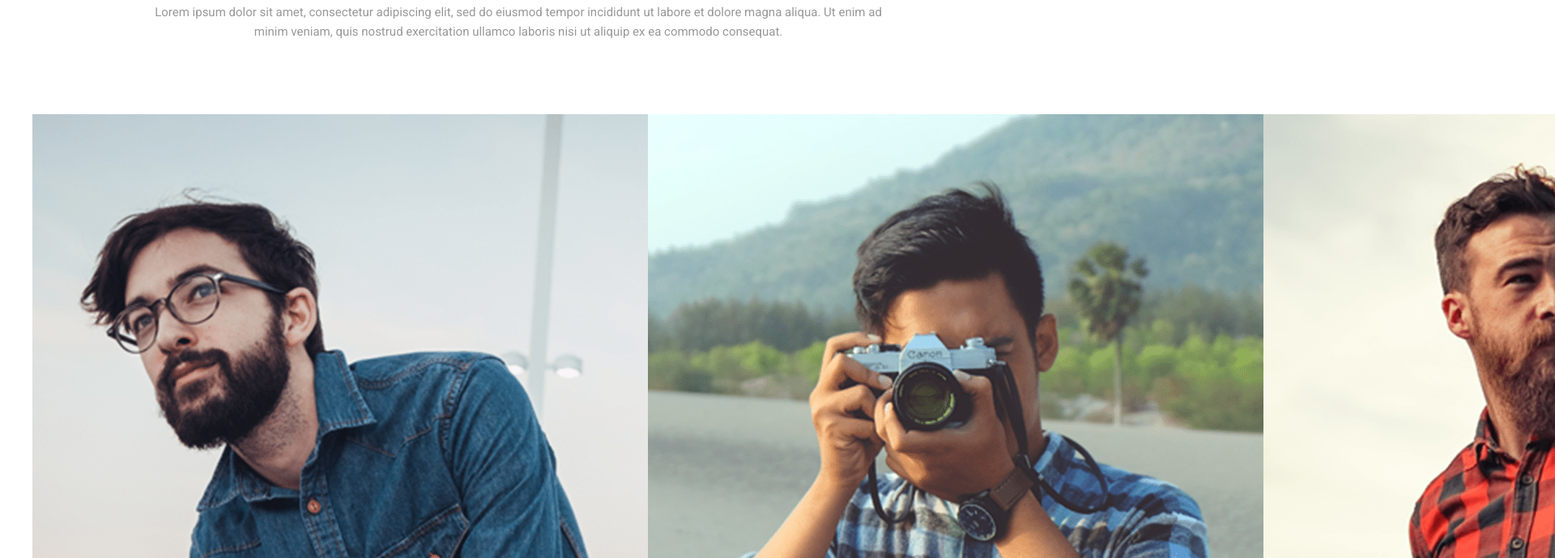
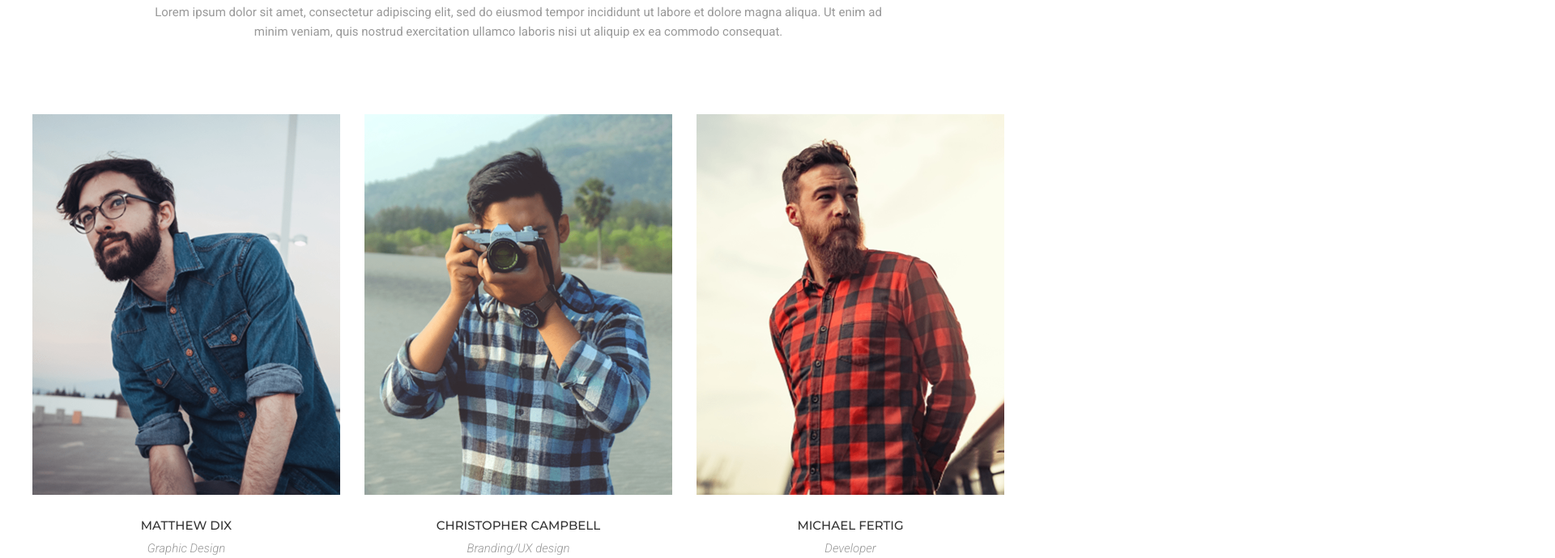
Before and after one commit to Olga0590/goit-fe-course, a plain HTML site: page html-css/module-10/index.html in a window 1280 px wide. Shown: the part 1733-2422 px from the top of the page at 81% size, 1920 px wide, since content can reach past the window. Drawn offline with Linux system fonts and the light colour scheme.

Commit message:
add fixes

```diff
--- a/html-css/module-10/css/styles.css
+++ b/html-css/module-10/css/styles.css
@@ -65,7 +65,7 @@
 	border-bottom: 4px solid #fce38a;
 	transition: all 200ms linear;
 }
-.nav__item:hover .icons-list-svg {
+.nav__item:hover .nav__icon {
 	color: #fce38a;
 }
 .text-uppercase {
--- a/html-css/module-10/index.html
+++ b/html-css/module-10/index.html
@@ -118,7 +118,7 @@
 					<li class="our-team__item">
 						<figure class="our-team__figure">
 						<div class="picture-team-inner">
-							<img class="our-team_img" srcset="./img/foto-1.png 380w, ./img/foto-1@2x.png 760w" src=".img/foto-1.png"  sizes="(min-width:380px) 760px, 470px" alt="the first member of the team">
+							<img class="our-team_img" srcset="./img/foto-1.png 380w, ./img/foto-1@2x.png 760w" src=".img/foto-1.png" width="380" height="470" sizes="(min-width:380px) 760px, 470px" alt="the first member of the team">
 							<ul class="icons-list list-style">
 								<li class="icons-list__item">
 									<button class="icons-list__button icons-list__button--color focus ">
@@ -159,7 +159,7 @@
 					<li class="our-team__item">
 						<figure class="our-team__figure">
 						<div class="picture-team-inner">
-							<img class="our-team_img" srcset="./img/foto-2.png 380w, ./img/foto-2@2x.png 760w" src=".img/foto-2.png" sizes="(min-width:380px) 760px, 470px" alt="the second member of the team">
+							<img class="our-team_img" srcset="./img/foto-2.png 380w, ./img/foto-2@2x.png 760w" width="380" height="470" src=".img/foto-2.png" sizes="(min-width:380px) 760px, 470px" alt="the second member of the team">
 							<ul class="icons-list list-style">
 									<li class="icons-list__item">
 									<button class="icons-list__button icons-list__button--color focus">
@@ -200,7 +200,7 @@
 					<li class="our-team__item">
 						<figure class="our-team__figure">
 						<div class="picture-team-inner">
-							 <img class="our-team_img" srcset="./img/foto-3.png 380w, ./img/foto-3@2x.png 760w" src=".img/foto-3.png" sizes="(min-width:380px) 760px, 470px" alt="the third member of the team">
+							 <img class="our-team_img" srcset="./img/foto-3.png 380w, ./img/foto-3@2x.png 760w" width="380" height="470" src=".img/foto-3.png" sizes="(min-width:380px) 760px, 470px" alt="the third member of the team">
 							<ul class="icons-list list-style">
 								<li class="icons-list__item">
 									<button class="icons-list__button icons-list__button--color focus">
```
